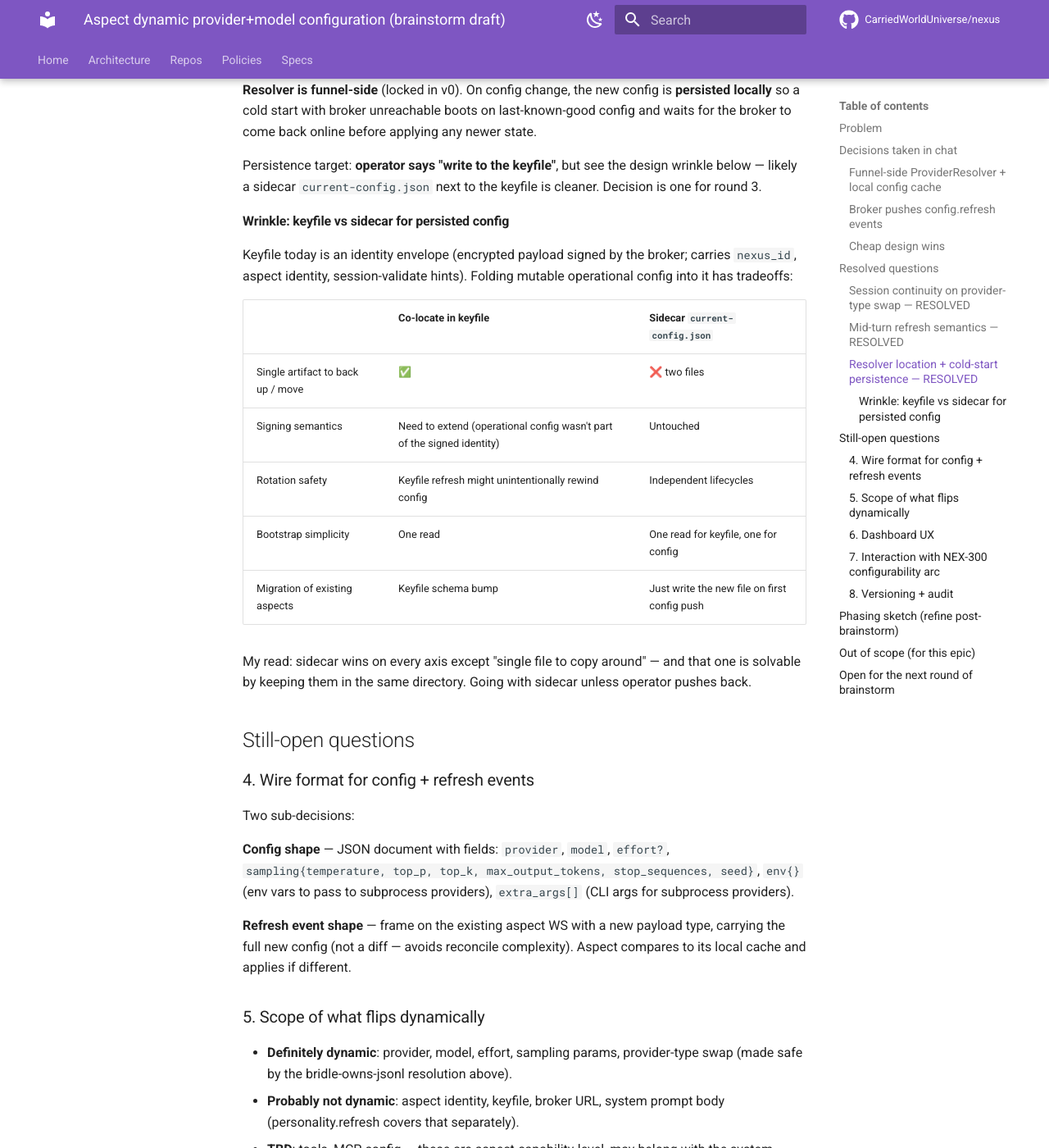
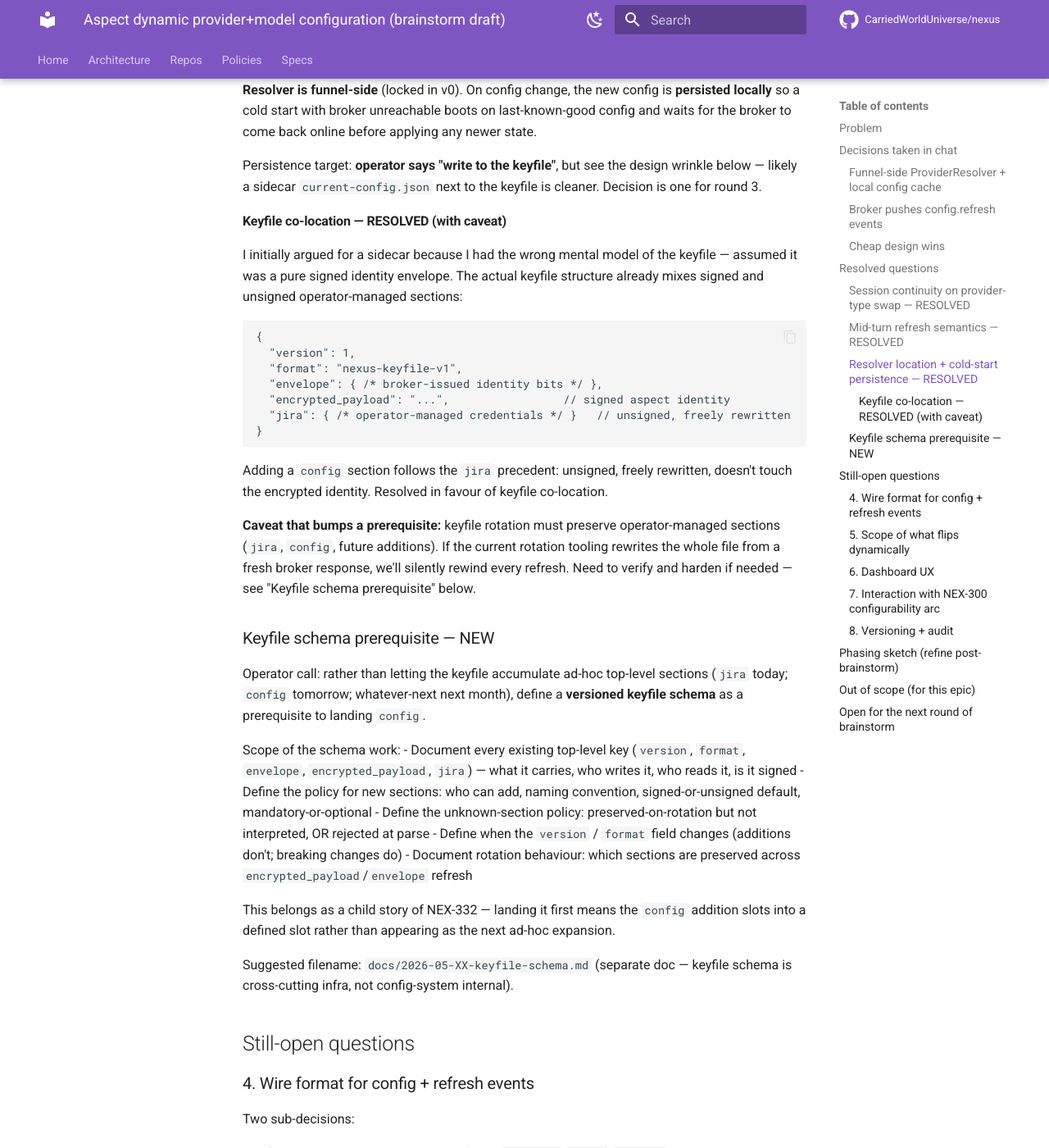
Before and after one commit to CarriedWorldUniverse/nexus, an MkDocs documentation site: the page built from docs/2026-05-28-aspect-dynamic-config-design.md, in a window 1280 px wide and 1400 px high, scrolled down 2628 px. Shown: the whole window at 82% size. Built offline with MkDocs 1.6.1 and Material for MkDocs 9.7.7, drawn with Linux system fonts in a browser that asks for light colours; comment, search, counter and statistics services are not loaded; some of the changed text lies outside the part shown.

Commit message:
NEX-332: v0.3 — keyfile co-location wins; keyfile-schema is phase 0
Operator corrected my mental model: keyfile already mixes signed
identity (envelope/encrypted_payload) with unsigned operator-managed
sections (jira). Adding `config` follows that precedent — no signing
semantic change, no sidecar needed.

Operator call: rather than letting top-level keyfile sections expand
ad-hoc, define a versioned keyfile schema as a prerequisite. Includes
the rotation-preserving-section policy needed to keep operator config
from getting silently rewound on every cred refresh.

Phasing updated: schema doc + rotation hardening becomes phase 0;
session-continuity policy (old phase 6) dropped because Q1 resolved
in favour of bridle-owns-jsonl.

Co-Authored-By: Claude Opus 4.7 <noreply@anthropic.com>

````diff
--- a/docs/2026-05-28-aspect-dynamic-config-design.md
+++ b/docs/2026-05-28-aspect-dynamic-config-design.md
@@ -1,6 +1,6 @@
 # Aspect dynamic provider+model configuration (brainstorm draft)
 
-**Status:** Brainstorm v0.2, 2026-05-28. Filed with [NEX-332](https://carriedworlduniverse.atlassian.net/browse/NEX-332). Iterating in chat between operator and shadow. v0.2 closes Q1, Q2, and the resolver-location half of the open list; adds the cold-start persistence requirement.
+**Status:** Brainstorm v0.3, 2026-05-28. Filed with [NEX-332](https://carriedworlduniverse.atlassian.net/browse/NEX-332). Iterating in chat between operator and shadow. v0.2 closed Q1/Q2/resolver location; v0.3 resolves keyfile-vs-sidecar (keyfile wins, with the existing `jira` section as precedent) and adds the keyfile-schema prerequisite.
 
 ---
 
@@ -70,19 +70,38 @@ Single semantic, no operator-facing "should we cancel?" prompt. If the operator
 
 Persistence target: **operator says "write to the keyfile"**, but see the design wrinkle below — likely a sidecar `current-config.json` next to the keyfile is cleaner. Decision is one for round 3.
 
-#### Wrinkle: keyfile vs sidecar for persisted config
+#### Keyfile co-location — RESOLVED (with caveat)
 
-Keyfile today is an identity envelope (encrypted payload signed by the broker; carries `nexus_id`, aspect identity, session-validate hints). Folding mutable operational config into it has tradeoffs:
+I initially argued for a sidecar because I had the wrong mental model of the keyfile — assumed it was a pure signed identity envelope. The actual keyfile structure already mixes signed and unsigned operator-managed sections:
 
-| | Co-locate in keyfile | Sidecar `current-config.json` |
-|---|---|---|
-| Single artifact to back up / move | ✅ | ❌ two files |
-| Signing semantics | Need to extend (operational config wasn't part of the signed identity) | Untouched |
-| Rotation safety | Keyfile refresh might unintentionally rewind config | Independent lifecycles |
-| Bootstrap simplicity | One read | One read for keyfile, one for config |
-| Migration of existing aspects | Keyfile schema bump | Just write the new file on first config push |
+```
+{
+  "version": 1,
+  "format": "nexus-keyfile-v1",
+  "envelope": { /* broker-issued identity bits */ },
+  "encrypted_payload": "...",                 // signed aspect identity
+  "jira": { /* operator-managed credentials */ }   // unsigned, freely rewritten
+}
+```
 
-My read: sidecar wins on every axis except "single file to copy around" — and that one is solvable by keeping them in the same directory. Going with sidecar unless operator pushes back.
+Adding a `config` section follows the `jira` precedent: unsigned, freely rewritten, doesn't touch the encrypted identity. Resolved in favour of keyfile co-location.
+
+**Caveat that bumps a prerequisite:** keyfile rotation must preserve operator-managed sections (`jira`, `config`, future additions). If the current rotation tooling rewrites the whole file from a fresh broker response, we'll silently rewind every refresh. Need to verify and harden if needed — see "Keyfile schema prerequisite" below.
+
+### Keyfile schema prerequisite — NEW
+
+Operator call: rather than letting the keyfile accumulate ad-hoc top-level sections (`jira` today; `config` tomorrow; whatever-next next month), define a **versioned keyfile schema** as a prerequisite to landing `config`.
+
+Scope of the schema work:
+- Document every existing top-level key (`version`, `format`, `envelope`, `encrypted_payload`, `jira`) — what it carries, who writes it, who reads it, is it signed
+- Define the policy for new sections: who can add, naming convention, signed-or-unsigned default, mandatory-or-optional
+- Define the unknown-section policy: preserved-on-rotation but not interpreted, OR rejected at parse
+- Define when the `version` / `format` field changes (additions don't; breaking changes do)
+- Document rotation behaviour: which sections are preserved across `encrypted_payload`/`envelope` refresh
+
+This belongs as a child story of NEX-332 — landing it first means the `config` addition slots into a defined slot rather than appearing as the next ad-hoc expansion.
+
+Suggested filename: `docs/2026-05-XX-keyfile-schema.md` (separate doc — keyfile schema is cross-cutting infra, not config-system internal).
 
 ## Still-open questions
 
@@ -129,12 +148,14 @@ Every config change should be auditable. Broker stores `(aspect, version, config
 
 Not a plan yet; just an order-of-operations gut check to keep the epic tractable.
 
+0. **Keyfile schema doc + rotation-preserving harden** — prerequisite. Defines the slot `config` lands in and ensures rotation doesn't rewind operator sections. Filed as separate doc/story per "Keyfile schema prerequisite" above.
 1. **Funnel-side config cache + ProviderResolver** — pure refactor of the existing single-provider construction path. No new wire protocol. Aspects boot from `aspect.json` as today but route through the resolver. Zero-impact intermediate state.
 2. **Bridle openai-as-DeepSeek validation** — confirm `OPENAI_BASE_URL=https://api.deepseek.com/v1` + DeepSeek key actually works end-to-end via the openai provider. This is the immediate-bug-fix slice: dMon agents can switch off the claude-code+shim hack as soon as it lands.
 3. **Broker-side config storage + manual edit API** — extend NEX-300 storage to cover the full config shape. REST + dashboard surface for read/write. No push yet; aspects pick up on reconnect.
-4. **`config.refresh` push protocol** — broker emits frame on change; aspect handles + applies. End-to-end live reconfigure.
+4. **`config.refresh` push protocol** — broker emits frame on change; aspect handles + applies + writes to local keyfile `config` section. End-to-end live reconfigure.
 5. **Dashboard UI completion** — full edit surface with provider/model/effort/sampling controls; "currently applied vs pending" display.
-6. **Session continuity policy** — implement provider-type-pinned threads (Q1 default) + the explicit "reset and apply" affordance.
+
+Session continuity policy (the original phase 6) is no longer needed since Q1 resolved in favour of bridle-owns-jsonl — no thread-pinning or translation layer required.
 
 Phase 1+2 are independently useful (un-jam dMon) and don't need the full architecture. Phases 3-6 are the operator-experience win.
 
@@ -152,8 +173,8 @@ Phase 1+2 are independently useful (un-jam dMon) and don't need the full archite
 ## Open for the next round of brainstorm
 
 When we pick this back up, the prioritised list is:
-1. Confirm keyfile-vs-sidecar for persisted config (recommended sidecar — see wrinkle).
+1. File the keyfile-schema child story (phase 0 — prerequisite).
 2. Lock the answer to Q5 (scope — tools/MCP in or out).
 3. Lock the answer to Q4 (wire format details: full-config push vs diff; refresh ACK semantics).
 4. Sketch the broker storage schema (extension of NEX-300 storage).
-5. Decide whether phases 3-6 stay together as one arc or split further.
+5. Decide whether phases 3-5 stay together as one arc or split further.
````
